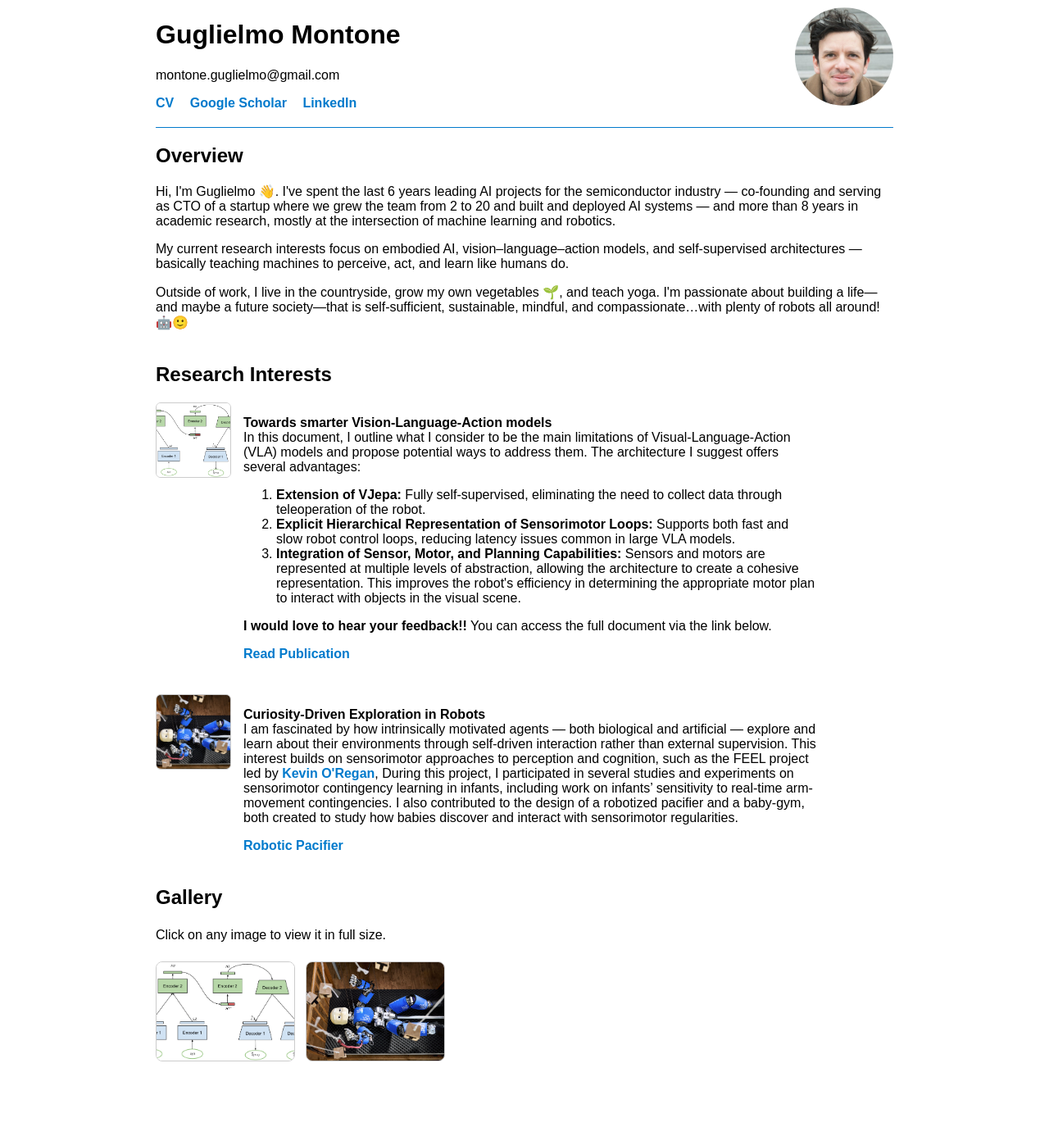
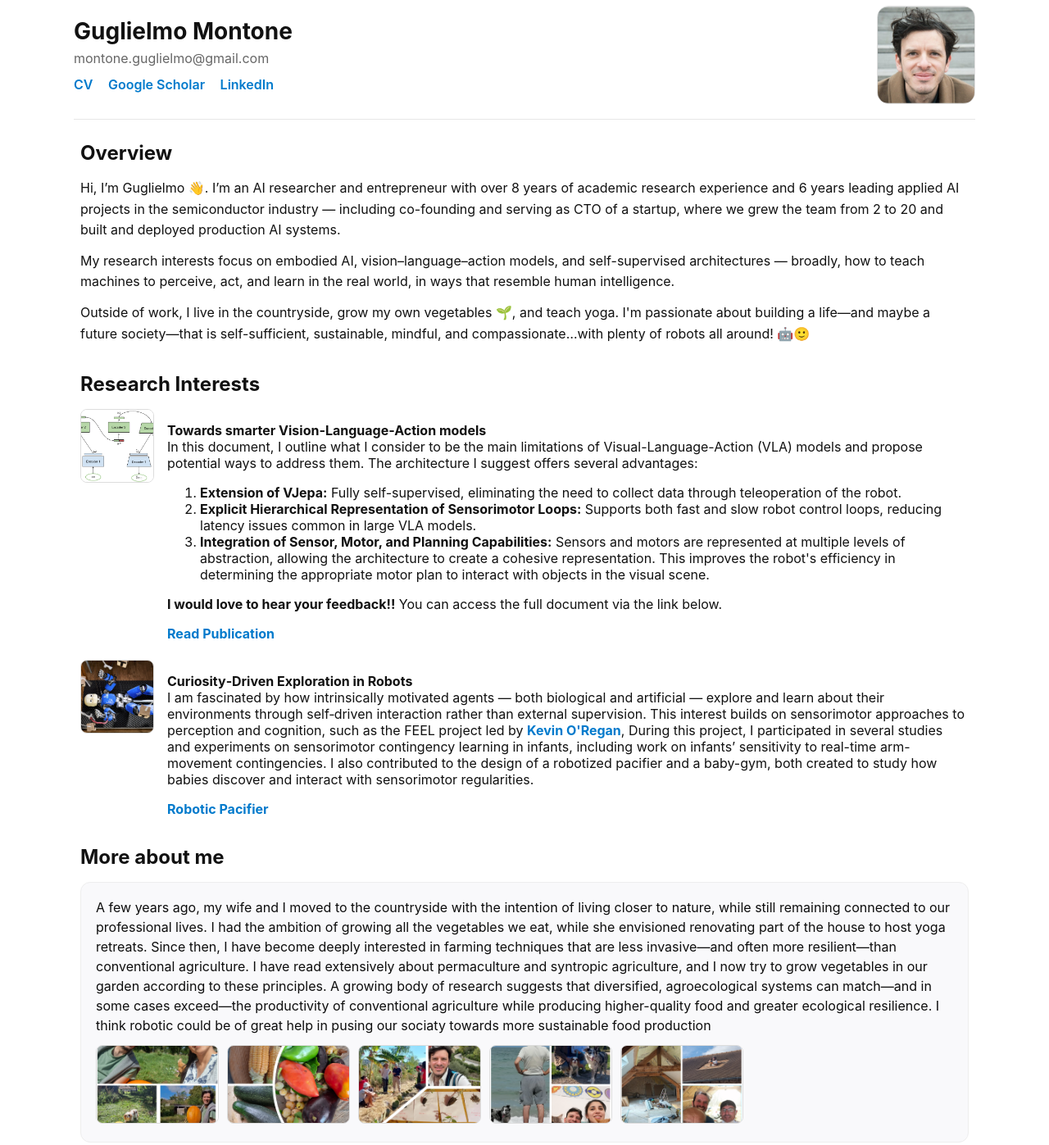
Before and after one commit to montoneguglielmo/montoneguglielmo.github.io, a plain HTML site: page index.html in a window 1280 px wide. Shown: the part 17-1414 px from the top of the page at 82% size. Before the commit the page ends 1312 px from the top, so only its background shows below. Drawn offline with Linux system fonts and the light colour scheme.

Commit message:
small changes to the index

```diff
--- a/index.html
+++ b/index.html
@@ -3,160 +3,129 @@
 <head>
   <meta charset="UTF-8" />
   <meta name="viewport" content="width=device-width, initial-scale=1.0" />
-  <title>Researcher Website</title>
+  <title>Guglielmo Montone — Researcher</title>
   <style>
+    :root{
+      --accent:#007acc;
+      --bg:#ffffff;
+      --muted:#666;
+      --card:#f9f9fb;
+      --max-width:1100px;
+    }
+    *{box-sizing:border-box}
     body {
-      font-family: Arial, sans-serif;
-      margin: 0;
-      padding: 0 20px;
-      max-width: 900px;
-      margin-left: auto;
-      margin-right: auto;
+      font-family: Inter, system-ui, -apple-system, "Segoe UI", Roboto, "Helvetica Neue", Arial;
+      background:var(--bg);
+      color:#111;
+      margin:0;
+      padding:24px;
+      display:flex;
+      justify-content:center;
+    }
+    .page {
+      width:100%;
+      max-width:var(--max-width);
+      background:transparent;
     }
     header {
-      display: flex;
-      justify-content: space-between;
-      align-items: center;
-      padding: 20px 0;
-      border-bottom: 1px solid #007acc;
+      display:flex;
+      gap:20px;
+      align-items:center;
+      padding-bottom:18px;
+      border-bottom:1px solid #e6e6e6;
     }
-    header img {
-      width: 120px;
-      height: 120px;
-      object-fit: cover;
-      border-radius: 50%;
+    .meta {
+      flex:1;
     }
-    nav a {
-      margin-right: 15px;
-      text-decoration: none;
-      color: #007acc;
-      font-weight: bold;
-    }
-    .bio {
-      margin-top: 30px;
-    }
-    .publications {
-      margin-top: 40px;
-    }
-    .pub-item {
-      display: flex;
-      margin-bottom: 40px;
-    }
-    .pub-item img {
-      width: 90px;
-      height: 90px;
-      object-fit: cover;
-      margin-right: 15px;
-      border-radius: 6px;
-      border: 1px solid #ccc;
-    }
-    .pub-text {
-      max-width: 700px;
-    }
-    .pub-text a {
-      color: #007acc;
-      text-decoration: none;
-      font-weight: bold;
-    }
-    /* Small gallery section */
-    .gallery-section {
-      margin-top: 40px;
-    }
-    .gallery-section p {
-      max-width: 700px;
-      line-height: 1.5;
+    h1{margin:0;font-size:28px}
+    .contact{margin-top:6px;color:var(--muted)}
+    nav{margin-top:12px}
+    nav a{margin-right:14px;color:var(--accent);text-decoration:none;font-weight:600}
+    header img.profile{
+      width:120px;height:120px;object-fit:cover;border-radius:14px;border:1px solid #e0e0e0
     }
 
-    .thumb-grid {
-      display: grid;
-      grid-template-columns: repeat(auto-fill, minmax(140px, 1fr));
-      gap: 15px;
-      margin-top: 20px;
+    main{padding-top:26px}
+    .section{margin-bottom:34px;padding-left:8px;padding-right:8px} /* Added horizontal padding for all sections */
+    .section h2{margin-top:0;margin-bottom:16px;margin-left:0;margin-right:0}
+    .overview p{line-height:1.6;margin:12px 0}
+
+    /* Publications list */
+    .publications .pub-item{display:flex;gap:16px;margin-bottom:22px;align-items:flex-start}
+    .pub-thumb{width:90px;height:90px;border-radius:8px;object-fit:cover;border:1px solid #ddd}
+    .pub-text a{color:var(--accent);text-decoration:none;font-weight:700}
+
+    /* Compact gallery block requested */
+    .gallery-compact{display:block;background:var(--card);padding:18px;border-radius:12px;border:1px solid #eee}
+    .gallery-compact p{margin:0 0 12px 0;line-height:1.5;color:#0d0d0d}
+    .thumb-row{display:flex;gap:10px;flex-wrap:wrap}
+    .thumb-row .thumb{flex:0 0 calc(20% - 8px);min-width:72px;max-width:150px}
+    .thumb-row img{width:100%;height:96px;object-fit:cover;border-radius:8px;cursor:pointer;border:1px solid #ddd}
+
+    /* Lightbox overlay (slightly bigger shape overlapping) */
+    .lightbox {
+      position:fixed;inset:0;background:rgba(0,0,0,0.7);display:none;align-items:center;justify-content:center;z-index:1200;padding:30px
     }
-    .thumb-grid img {
-      width: 100%;
-      height: 120px;
-      object-fit: cover;
-      border-radius: 8px;
-      cursor: pointer;
-      border: 1px solid #ccc;
-      transition: transform 0.2s ease;
+    .lightbox-inner{position:relative;max-width:1100px;width:100%;max-height:90vh;display:flex;align-items:center;justify-content:center}
+    .lightbox-card{background:linear-gradient(180deg, rgba(255,255,255,0.04), rgba(255,255,255,0.02));padding:14px;border-radius:14px;backdrop-filter:blur(6px)}
+    .lightbox img{display:block;max-width:calc(100vw - 160px);max-height:78vh;border-radius:10px;box-shadow:0 10px 40px rgba(0,0,0,0.6)}
+    .lightbox .caption{margin-top:10px;color:#eee;text-align:center;font-size:14px}
+
+    /* Controls */
+    .btn {
+      position:absolute;top:50%;transform:translateY(-50%);background:rgba(255,255,255,0.06);border:0;padding:10px;border-radius:999px;cursor:pointer;color:#fff;font-size:18px}
+    .btn:focus{outline:2px solid rgba(255,255,255,0.15)}
+    .prev{left:-50px}
+    .next{right:-50px}
+    .close{position:absolute;right:10px;top:10px;background:transparent;border:0;color:#fff;font-size:22px;cursor:pointer}
+
+    /* Responsive tweaks */
+    @media (max-width:800px){
+      header{flex-direction:column;align-items:flex-start}
+      .thumb-row .thumb{flex:0 0 calc(33.333% - 8px)}
+      .btn.prev{left:10px}
+      .btn.next{right:10px}
+      .lightbox img{max-width:calc(100vw - 60px)}
+      .section{padding-left:6px;padding-right:6px}
     }
-    .thumb-grid img:hover {
-      transform: scale(1.03);
+
+    @media (max-width:480px){
+      .thumb-row .thumb{flex:0 0 calc(50% - 8px)}
+      header img.profile{width:96px;height:96px}
+      h1{font-size:22px}
+      .section{padding-left:8px;padding-right:8px}
     }
-    /* Lightbox */
-    .lightbox {
-      display: none;
-      position: fixed;
-      top: 0;
-      left: 0;
-      width: 100%;
-      height: 100%;
-      background: rgba(0, 0, 0, 0.8);
-      justify-content: center;
-      align-items: center;
-      z-index: 1000;
-    }
-    .lightbox img {
-      max-width: 80%;
-      max-height: 80%;
-      border-radius: 10px;
-      box-shadow: 0 0 20px rgba(255, 255, 255, 0.3);
-    }
-    .lightbox .close-area {
-      position: absolute;
-      top: 0;
-      left: 0;
-      width: 100%;
-      height: 100%;
-      cursor: pointer;
-    }
-    .lightbox img {
-      position: relative;
-      z-index: 1001;
-    }
+
   </style>
 </head>
 <body>
-
+  <div class="page" id="page">
     <header>
-  <div>
+      <div class="meta">
         <h1>Guglielmo Montone</h1>
-    <p>montone.guglielmo@gmail.com</p>
-    <nav>
-      <a href="CvMontoneGuglielmo2025.pdf" target="CvMontoneGuglielmo2025.pdf">CV</a>
-      <a href="https://scholar.google.com" target="https://scholar.google.com/citations?user=kD51fXUAAAAJ&hl=en&authuser=1&oi=sra">Google Scholar</a>
-      <a href="https://www.linkedin.com" target="https://www.linkedin.com/in/guglielmo-montone-5369aa162/">LinkedIn</a>
+        <div class="contact">montone.guglielmo@gmail.com</div>
+        <nav aria-label="Primary">
+          <a href="CvMontoneGuglielmo2025.pdf" target="_blank">CV</a>
+          <a href="https://scholar.google.com" target="_blank">Google Scholar</a>
+          <a href="https://www.linkedin.com" target="_blank">LinkedIn</a>
         </nav>
       </div>
-  <img src="guglielmo_picture.jpg" alt="Profile Picture" />
+      <img class="profile" src="guglielmo_picture.jpg" alt="Portrait of Guglielmo Montone">
     </header>
 
-<section class="Overview">
+    <main>
+      <section class="section overview">
         <h2>Overview</h2>
-  <p>
-  Hi, I'm Guglielmo 👋. I've spent the last 6 years leading AI projects for the semiconductor industry — co-founding and serving as CTO
-  of a startup where we grew the team from 2 to 20 and built and deployed AI systems — and more than 8 years in academic research,
-  mostly at the intersection of machine learning and robotics.
-  </p>
-
-  <p>
-  My current research interests focus on embodied AI, vision–language–action models, and self-supervised architectures — basically
-  teaching machines to perceive, act, and learn like humans do.
-  </p>
-
-  <p>
-  Outside of work, I live in the countryside, grow my own vegetables 🌱, and teach yoga. I'm passionate about
-  building a life—and maybe a future society—that is self-sufficient, sustainable, mindful, and compassionate…with plenty of robots all around! 🤖🙂
-  </p>
+        <p>Hi, I’m Guglielmo 👋. I’m an AI researcher and entrepreneur with over 8 years of academic research experience and 6 years leading applied AI projects in the semiconductor industry — including co-founding and serving as CTO of a startup, where we grew the team from 2 to 20 and built and deployed production AI systems.</p>
+        <p>My research interests focus on embodied AI, vision–language–action models, and self-supervised architectures — broadly, how to teach machines to perceive, act, and learn in the real world, in ways that resemble human intelligence.</p>
+        <p>Outside of work, I live in the countryside, grow my own vegetables 🌱, and teach yoga. I'm passionate about building a life—and maybe a future society—that is self-sufficient, sustainable, mindful, and compassionate…with plenty of robots all around! 🤖🙂</p>
       </section>
 
-<section class="publications">
+      <section class="section publications">
         <h2>Research Interests</h2>
 
-  <div class="pub-item">
-    <img src="research_project.png" alt="Publication 1" />
+        <article class="pub-item">
+          <img class="pub-thumb" src="research_project.png" alt="Towards smarter Vision-Language-Action models thumbnail">
           <div class="pub-text">
             <p>
                 <strong>Towards smarter Vision-Language-Action models</strong><br />
@@ -170,11 +139,12 @@
               </p>
               <a href="research_project.pdf" target="_blank">Read Publication</a>
           </div>
-  </div>
+        </article>
 
-  <div class="pub-item">
-    <img src="bot_crib.png" alt="Publication 2" />
+        <article class="pub-item">
+          <img class="pub-thumb" src="bot_crib.png" alt="Curiosity-Driven Exploration thumbnail">
           <div class="pub-text">
+            <div>
                 <p><strong>Curiosity‑Driven Exploration in Robots</strong><br />
                 I am fascinated by how intrinsically motivated agents — both biological and artificial — explore and learn about their environments through
                 self‑driven interaction rather than external supervision. This interest builds on sensorimotor approaches to perception and cognition,
@@ -185,67 +155,98 @@
                 </p>
                 <a href="https://drive.google.com/file/d/0B9WJ-nNrcH7hTzE0M2M0ZUlfeVU/view?resourcekey=0-QksA4ng5cCQf9O_7IJFe7g" target="_blank">Robotic Pacifier</a>
             </div>
-  </div>
+        </article>
 
       </section>
 
-<section class="gallery-section">
-  <h2>Gallery</h2>
-  <p>Click on any image to view it in full size.</p>
-  <div class="thumb-grid">
-    <img src="research_project.png" alt="Research Project" data-full="research_project.png" />
-    <img src="bot_crib.png" alt="Bot Crib" data-full="bot_crib.png" />
+      <!-- Compact gallery section -->
+      <section class="section">
+        <h2>More about me</h2>
+        <div class="gallery-compact" aria-label="Small gallery">
+          <p>A few years ago, my wife and I moved to the countryside with the intention of living closer to nature, while still remaining connected
+            to our professional lives. I had the ambition of growing all the vegetables we eat, while
+            she envisioned renovating part of the house to host yoga retreats.
+            Since then, I have become deeply interested in farming techniques that are less invasive—and often more resilient—than conventional agriculture. I have read
+            extensively about permaculture and syntropic agriculture, and I now try to grow vegetables in our garden according to these principles.
+            A growing body of research suggests that diversified, agroecological
+            systems can match—and in some cases exceed—the productivity of conventional agriculture while producing higher-quality
+            food and greater ecological resilience. I think robotic could be of great help in pusing our sociaty towards more sustainable food production</p>
+          <div class="thumb-row" id="thumbRow">
+            <div class="thumb"><img data-src="pumpkin.png" data-full="pumpkin.png" alt="Miraculous pumpkin" loading="lazy"></div>
+            <div class="thumb"><img data-src="vegetables.png" data-full="vegetables.png" alt="Summer 2025!! 🌱" loading="lazy"></div>
+            <div class="thumb"><img data-src="sintropy.png" data-full="sintropy.png" alt="Syntrophic agricolture workshop in Sicily!" loading="lazy"></div>
+            <div class="thumb"><img data-src="animals.png" data-full="animals.png" alt="FRIENDS!! 🐶🐱" loading="lazy"></div>
+            <div class="thumb"><img data-src="yoga_studio.png" data-full="yoga_studio.png" alt="Yoga studio. Work in progress..." loading="lazy"></div>
+          </div>
         </div>
       </section>
 
-<!-- Lightbox -->
-<div class="lightbox" id="lightbox">
-  <span class="close-area" id="lightbox-close"></span>
-  <img id="lightbox-img" src="" />
+    </main>
+
+    <!-- Lightbox overlay -->
+    <div class="lightbox" id="lightbox" role="dialog" aria-modal="true" aria-hidden="true">
+      <div class="lightbox-inner">
+        <div class="lightbox-card">
+          <button class="close" id="lbClose" aria-label="Close">✕</button>
+          <button class="btn prev" id="lbPrev" aria-label="Previous">◀</button>
+          <img id="lbImg" src="" alt="Expanded preview">
+          <button class="btn next" id="lbNext" aria-label="Next">▶</button>
+          <div class="caption" id="lbCaption"></div>
+        </div>
+      </div>
+    </div>
+
   </div>
 
   <script>
+    document.addEventListener('DOMContentLoaded', ()=>{
+      document.querySelectorAll('.thumb-row img').forEach(img=>{
+        const src = img.dataset.src || img.getAttribute('src');
+        if(src){ img.src = src; }
+      });
+
+      const thumbs = Array.from(document.querySelectorAll('.thumb-row img'));
       const lightbox = document.getElementById('lightbox');
-  const lightboxImg = document.getElementById('lightbox-img');
-  const closeArea = document.getElementById('lightbox-close');
+      const lbImg = document.getElementById('lbImg');
+      const lbCaption = document.getElementById('lbCaption');
+      const lbClose = document.getElementById('lbClose');
+      const lbPrev = document.getElementById('lbPrev');
+      const lbNext = document.getElementById('lbNext');
+      let currentIndex = -1;
 
-  // Open lightbox when clicking on gallery thumbnails
-  const thumbs = document.querySelectorAll('.thumb-grid img');
-  thumbs.forEach(img => {
-    img.addEventListener('click', () => {
-      lightboxImg.src = img.dataset.full || img.src;
+      function openAt(i){
+        const t = thumbs[i];
+        if(!t) return;
+        const full = t.dataset.full || t.src;
+        lbImg.src = full;
+        lbCaption.textContent = t.alt || '';
         lightbox.style.display = 'flex';
+        lightbox.setAttribute('aria-hidden','false');
+        currentIndex = i;
+        lbImg.style.transform = 'scale(0.98)';
+        setTimeout(()=>{lbImg.style.transform='scale(1)';},10);
+      }
+
+      function closeLB(){
+        lightbox.style.display = 'none';
+        lightbox.setAttribute('aria-hidden','true');
+        lbImg.src = '';
+        currentIndex = -1;
+      }
+
+      thumbs.forEach((t,i)=>{ t.addEventListener('click', ()=> openAt(i)); });
+      lbClose.addEventListener('click', closeLB);
+      lbPrev.addEventListener('click', ()=> openAt((currentIndex - 1 + thumbs.length) % thumbs.length));
+      lbNext.addEventListener('click', ()=> openAt((currentIndex + 1) % thumbs.length));
+      document.getElementById('lightbox').addEventListener('click', (e)=>{ if(e.target.id === 'lightbox') closeLB(); });
+      document.addEventListener('keydown', (e)=>{
+        if(currentIndex === -1) return;
+        if(e.key === 'Escape') closeLB();
+        if(e.key === 'ArrowLeft') lbPrev.click();
+        if(e.key === 'ArrowRight') lbNext.click();
       });
     });
+  </script>
 
-  // Open lightbox when clicking on publication images
-  const pubImages = document.querySelectorAll('.pub-item img');
-  pubImages.forEach(img => {
-    img.style.cursor = 'pointer';
-    img.addEventListener('click', () => {
-      lightboxImg.src = img.src;
-      lightbox.style.display = 'flex';
-    });
-  });
-
-  // Close lightbox when clicking on the close area (background)
-  closeArea.addEventListener('click', () => {
-    lightbox.style.display = 'none';
-    lightboxImg.src = '';
-  });
-
-  // Close lightbox when pressing Escape key
-  document.addEventListener('keydown', (e) => {
-    if (e.key === 'Escape' && lightbox.style.display === 'flex') {
-      lightbox.style.display = 'none';
-      lightboxImg.src = '';
-    }
-  });
-
-  // Prevent closing when clicking on the image itself
-  lightboxImg.addEventListener('click', (e) => {
-    e.stopPropagation();
-  });
-</script>
 </body>
 </html>
```
Also changed, not shown: index_2.html (deleted, +0 -252 lines). Lines whose indentation alone changed are shown as unchanged.
